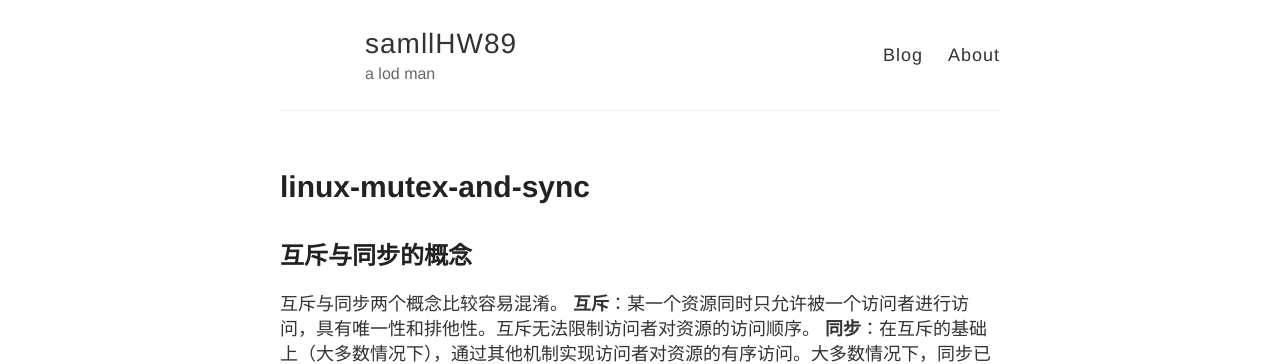
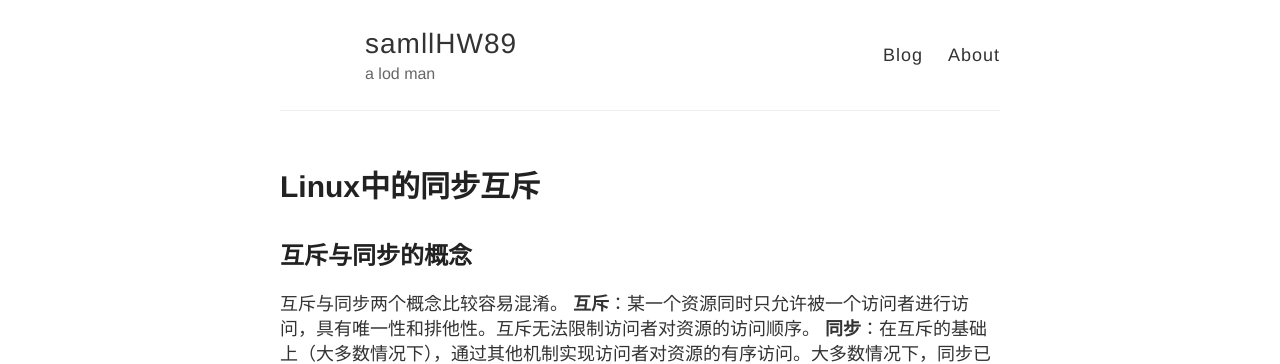
Before and after one commit to smallHW89/smallHW89.github.io, a Jekyll site: the page built from _posts/2017-01-17-linux-mutex-and-sync.md, in a window 1280 px wide. Shown: the top 364 px of the page. Built offline with Jekyll 4.4.1, drawn with Linux system fonts in a browser that asks for light colours; comment, search, counter and statistics services are not loaded.

Commit message:
Update 2017-01-17-linux-mutex-and-sync.md

```diff
--- a/_posts/2017-01-17-linux-mutex-and-sync.md
+++ b/_posts/2017-01-17-linux-mutex-and-sync.md
@@ -1,6 +1,6 @@
 ---
 layout: post
-title: linux-mutex-and-sync
+title: Linux中的同步互斥
 ---
 
 ## 互斥与同步的概念
```
